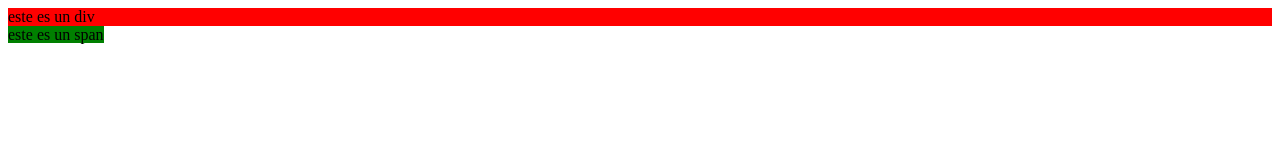
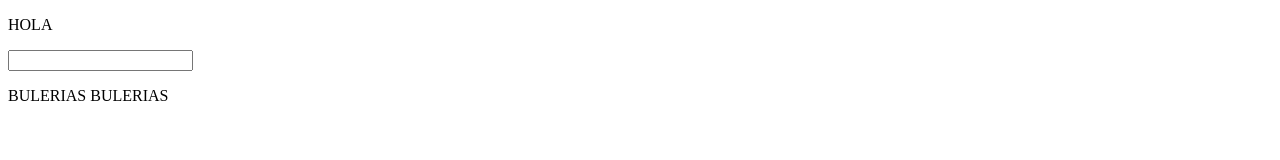
Before and after one commit to alemontc7/miPrimerGitTecWeb, a plain HTML site: page index.html in a window 1280 px wide. Drawn offline with Linux system fonts and the light colour scheme.

Commit message:
restored

```diff
--- a/index.html
+++ b/index.html
@@ -1,12 +1,11 @@
 <!DOCTYPE html>
-<html lang="en">
+<html>
 <head>
-    <meta charset="UTF-8">
-    <meta name="viewport" content="width=device-width, initial-scale=1.0">
-    <title>Document</title>
+    <title>Mi Documento HTML</title>
 </head>
 <body>
-    <div style="background-color: red;">este es un div</div>
-    <span style="background-color: green;">este es un span</span>
+    <p>HOLA</p>
+    <input id="nose" type="text">
+    <p>BULERIAS BULERIAS</p>
 </body>
 </html>
```
Also changed, not shown: div.html (added, +12 -0 lines).
